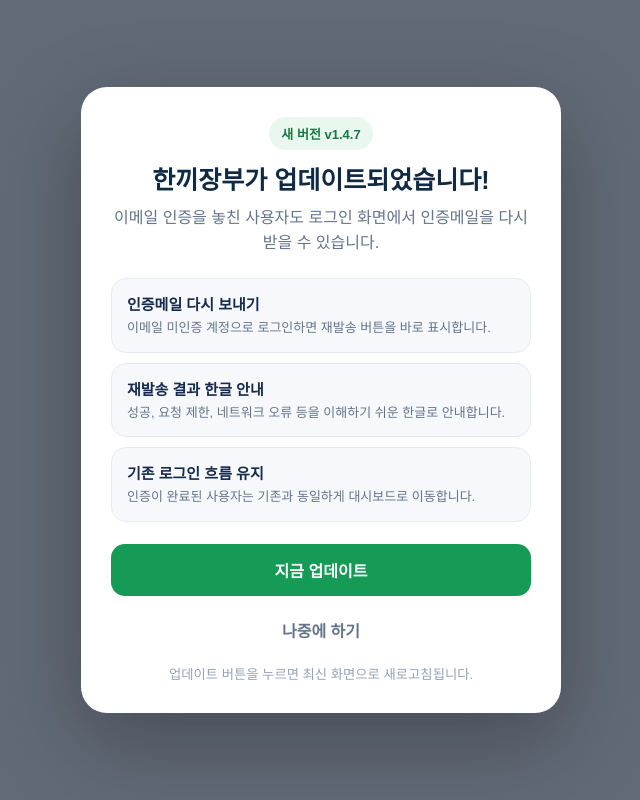
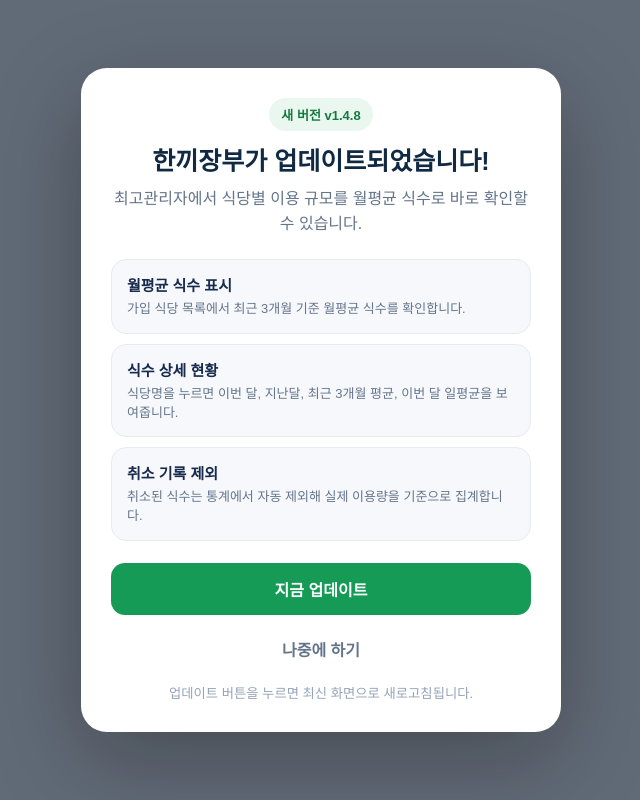
Before and after one commit to profile2018/hankki-jangbu, a Next.js app: page /login in a window 1280 px wide. Shown: the whole page, without its empty margins (319-959 px from the left). Built offline with nearby package versions, Linux system fonts and the light colour scheme; no server answers.

Commit message:
Bump update notice for super admin meal stats

```diff
--- a/app/UpdateNotice.js
+++ b/app/UpdateNotice.js
@@ -2,7 +2,7 @@
 
 import { useEffect, useState } from "react";
 
-const VERSION = "1.4.7";
+const VERSION = "1.4.8";
 const STORAGE_KEY = "hankki-jangbu-version";
 
 export default function UpdateNotice() {
@@ -31,11 +31,11 @@ export default function UpdateNotice() {
       <section className="update-card">
         <div className="update-badge">새 버전 v{VERSION}</div>
         <h2 id="update-title">한끼장부가 업데이트되었습니다!</h2>
-        <p className="update-lead">이메일 인증을 놓친 사용자도 로그인 화면에서 인증메일을 다시 받을 수 있습니다.</p>
+        <p className="update-lead">최고관리자에서 식당별 이용 규모를 월평균 식수로 바로 확인할 수 있습니다.</p>
         <div className="update-items">
-          <div><strong>인증메일 다시 보내기</strong><span>이메일 미인증 계정으로 로그인하면 재발송 버튼을 바로 표시합니다.</span></div>
-          <div><strong>재발송 결과 한글 안내</strong><span>성공, 요청 제한, 네트워크 오류 등을 이해하기 쉬운 한글로 안내합니다.</span></div>
-          <div><strong>기존 로그인 흐름 유지</strong><span>인증이 완료된 사용자는 기존과 동일하게 대시보드로 이동합니다.</span></div>
+          <div><strong>월평균 식수 표시</strong><span>가입 식당 목록에서 최근 3개월 기준 월평균 식수를 확인합니다.</span></div>
+          <div><strong>식수 상세 현황</strong><span>식당명을 누르면 이번 달, 지난달, 최근 3개월 평균, 이번 달 일평균을 보여줍니다.</span></div>
+          <div><strong>취소 기록 제외</strong><span>취소된 식수는 통계에서 자동 제외해 실제 이용량을 기준으로 집계합니다.</span></div>
         </div>
         <button type="button" className="update-now" onClick={applyUpdate}>지금 업데이트</button>
         <button type="button" className="update-later" onClick={later}>나중에 하기</button>
```
